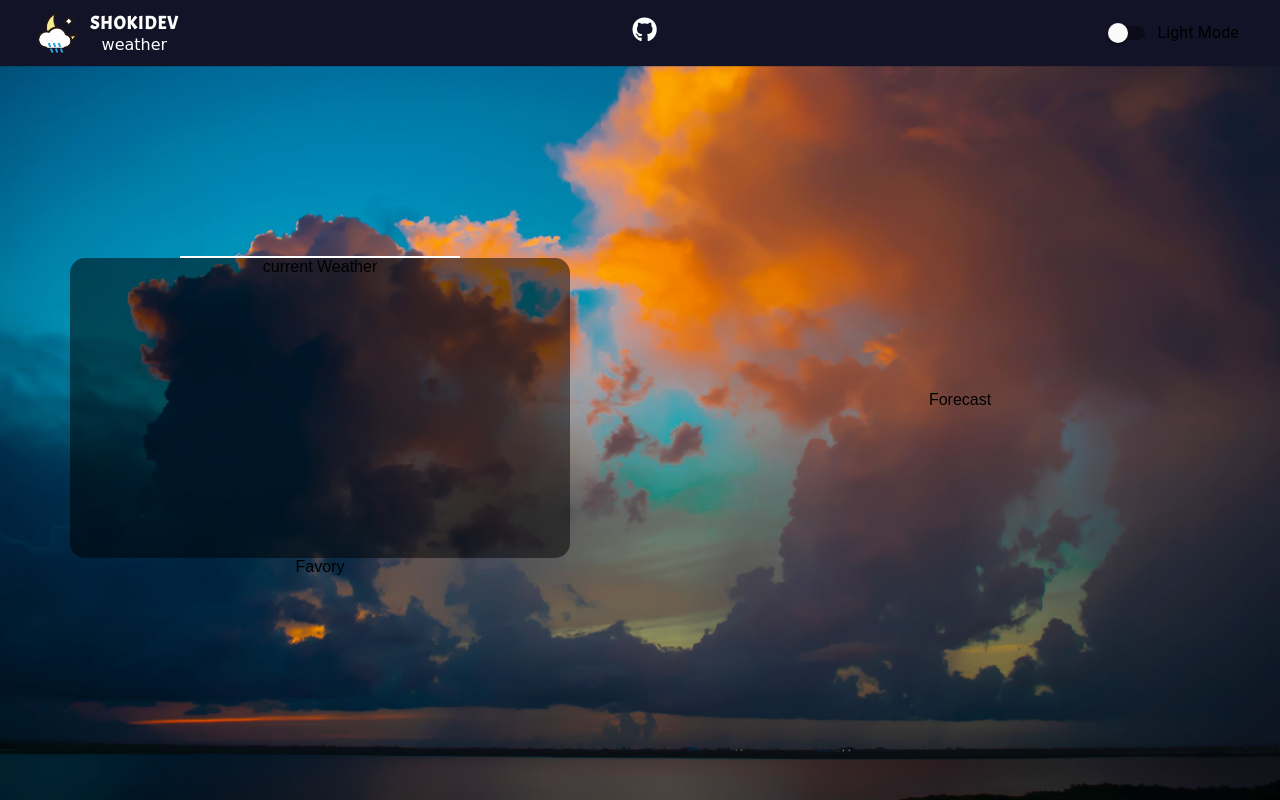
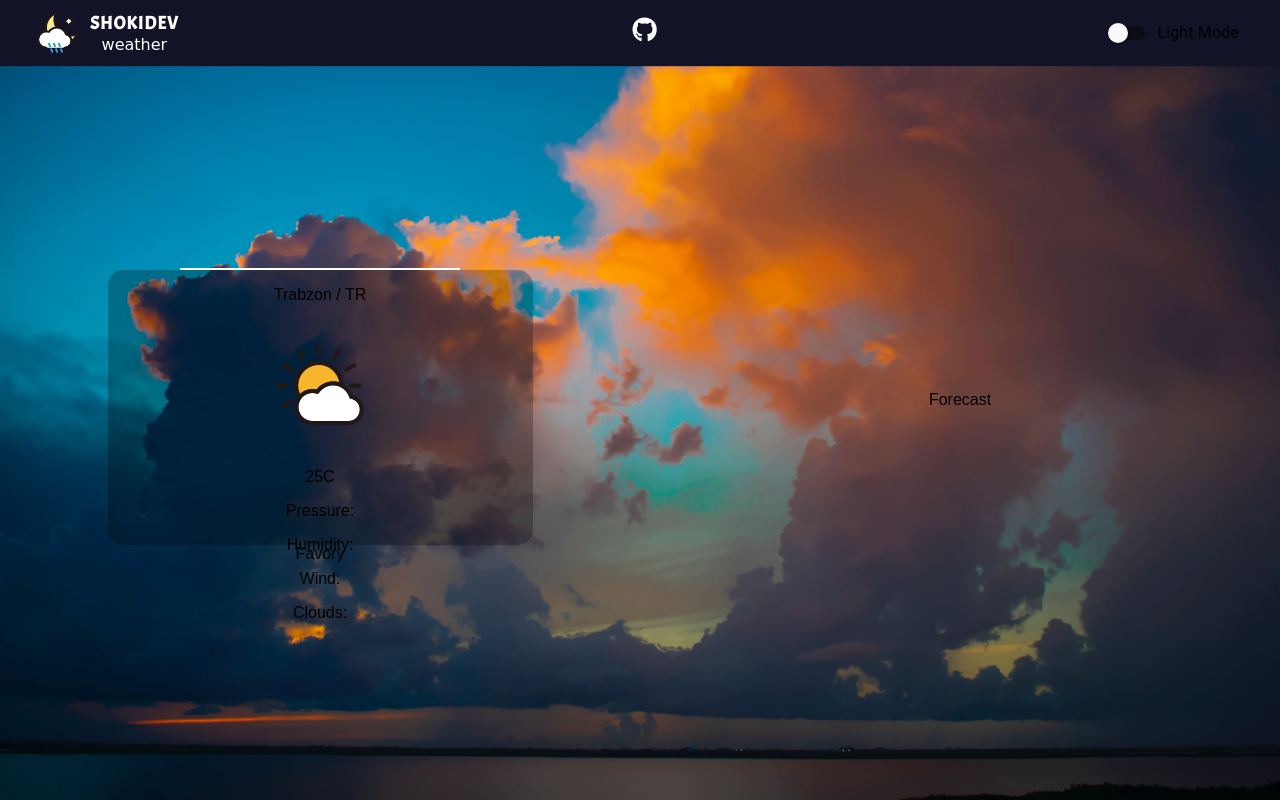
Before and after one commit to shoki61/react-weather-app, a React (Create React App) app: page /weather in a window 1280 px wide. Built offline with nearby package versions, Linux system fonts and the light colour scheme.

Commit message:
set current weather card layout

```diff
--- a/src/components/CurrentWeather/CurrentWeather.css
+++ b/src/components/CurrentWeather/CurrentWeather.css
@@ -1,6 +1,6 @@
-.Current-Weather{
-    width: 500px;
-    height: 300px;
-    background-color: rgba(0,0,0,0.5);
+.Current-Weather-Card{
+    width: 425px;
+    height: 275px;
+    background-color: rgba(0,0,0,.25);
     border-radius: 15px;
 }
--- a/src/components/CurrentWeather/CurrentWeather.js
+++ b/src/components/CurrentWeather/CurrentWeather.js
@@ -3,11 +3,27 @@ import React, { Component } from 'react';
 
 import './CurrentWeather.css';
 
+import img from '../../assets/icons/02d.png';
+
 class CurrentWeather extends Component{
     render(){
         return(
-            <div className='Current-Weather'>
-                <div>current Weather</div>
+            <div className='Current-Weather-Card'>
+                <p>Trabzon / TR</p>
+                <div className='Weather-Status'>
+                    <img src={img} alt='img'/>
+                    <p>25C</p>
+                </div>
+                <div className='Weather-Details'>
+                    <div>
+                        <p>Pressure: </p>
+                        <p>Humidity:</p>
+                    </div>
+                    <div>
+                        <p>Wind:</p>
+                        <p>Clouds:</p>
+                    </div>
+                </div>
             </div>
         );
     };
--- a/src/containers/Weather/Weather.js
+++ b/src/containers/Weather/Weather.js
@@ -7,6 +7,7 @@ import Input from '../../components/Input/Input';
 import Button from '../../components/Buttons/Button/Button';
 
 class Weather extends Component{
+
     render(){
         return(
             <div className='Weather'>
```
